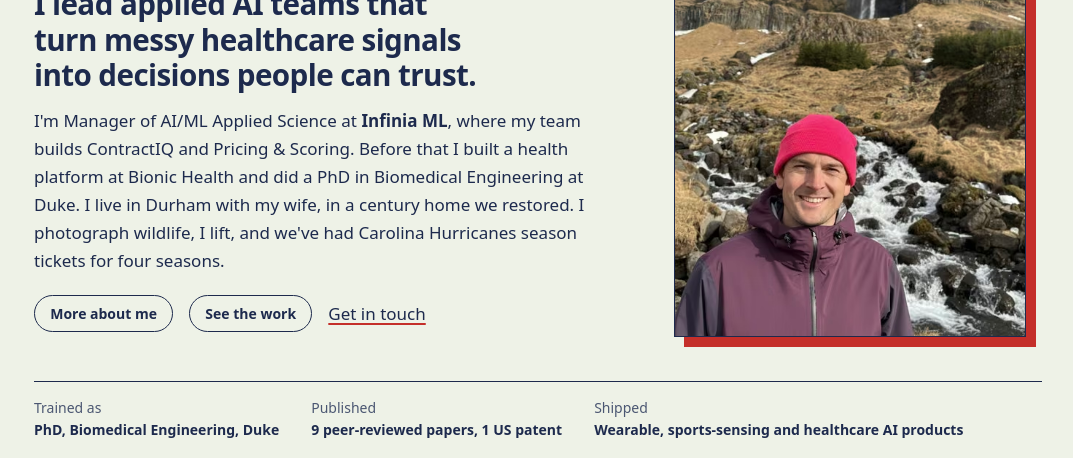
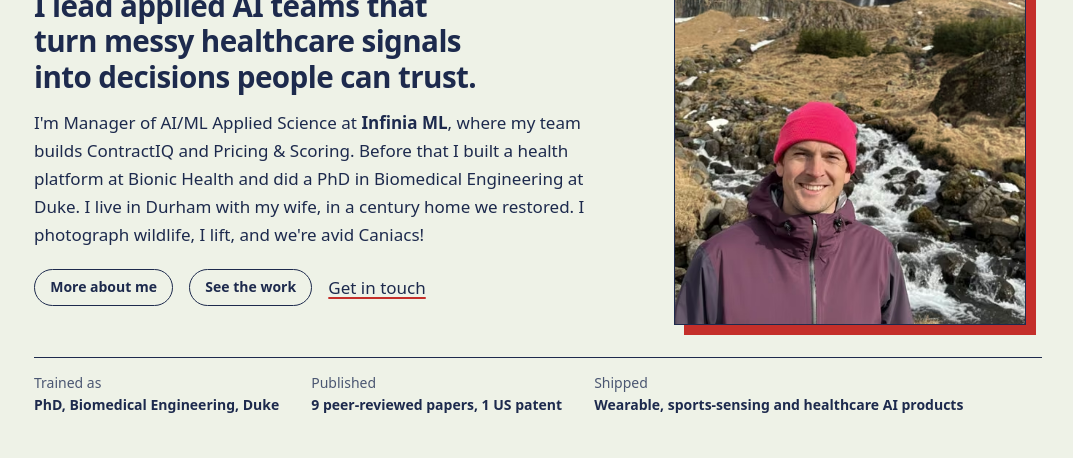
Before and after one commit to jacoppock/jacoppock.dev, an Astro site: page / in a window 1280 px wide. Shown: the part 240-698 px from the top of the page, without its empty margins (102-1175 px from the left). Built offline with nearby package versions, Linux system fonts and the light colour scheme; Astro itself is replaced by a stand-in of ours; no server answers; a web font is replaced by a local one.

Commit message:
Home intro: "we're avid Caniacs!"
Co-Authored-By: Claude Opus 5.5 <noreply@anthropic.com>
Claude-Session: https://claude.ai/code/session_01HMETHZxANZf5rB8urf2ZDk

```diff
--- a/src/pages/index.astro
+++ b/src/pages/index.astro
@@ -16,7 +16,7 @@ const essays = (await getCollection("writing")).filter((e) => SHOW_UNFINISHED ||
     <div class="hero-text">
       <h1 id="hi" class="hello">Hi, I'm James.</h1>
       <p class="hero-title">I lead applied AI teams that turn messy healthcare signals into decisions people can trust.</p>
-      <p class="intro">I'm Manager of AI/ML Applied Science at <b>Infinia ML</b>, where my team builds ContractIQ and Pricing &amp; Scoring. Before that I built a health platform at Bionic Health and did a PhD in Biomedical Engineering at Duke. I live in Durham with my wife, in a century home we restored. I photograph wildlife, I lift, and we've had Carolina Hurricanes season tickets for four seasons.</p>
+      <p class="intro">I'm Manager of AI/ML Applied Science at <b>Infinia ML</b>, where my team builds ContractIQ and Pricing &amp; Scoring. Before that I built a health platform at Bionic Health and did a PhD in Biomedical Engineering at Duke. I live in Durham with my wife, in a century home we restored. I photograph wildlife, I lift, and we're avid Caniacs!</p>
       <p class="hero-links"><a class="button" href="/about">More about me</a> <a class="button" href="/work">See the work</a> <a href="/contact">Get in touch</a></p>
     </div>
     <figure class="portrait">
```
